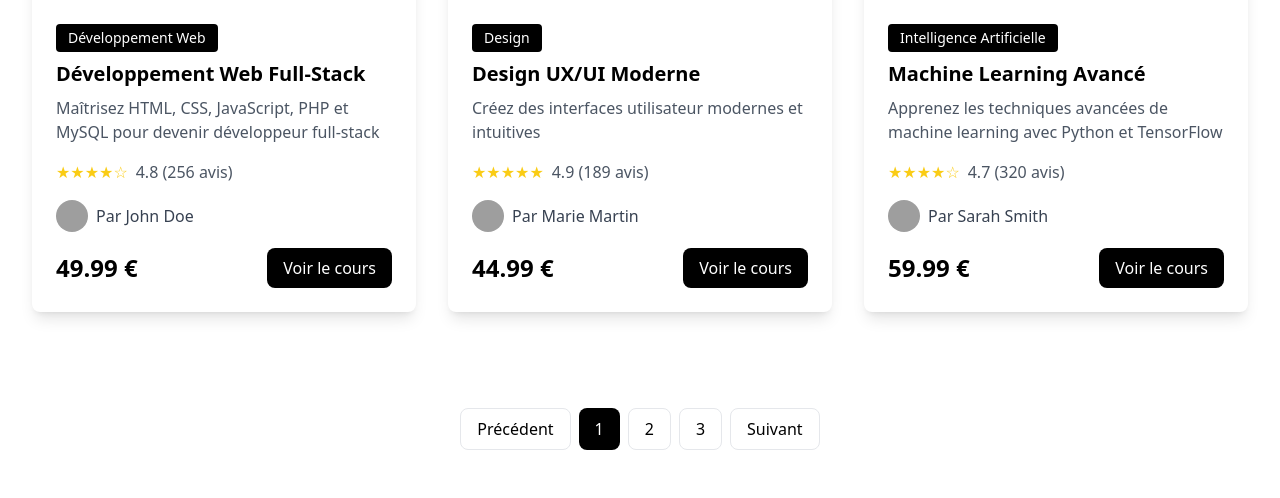
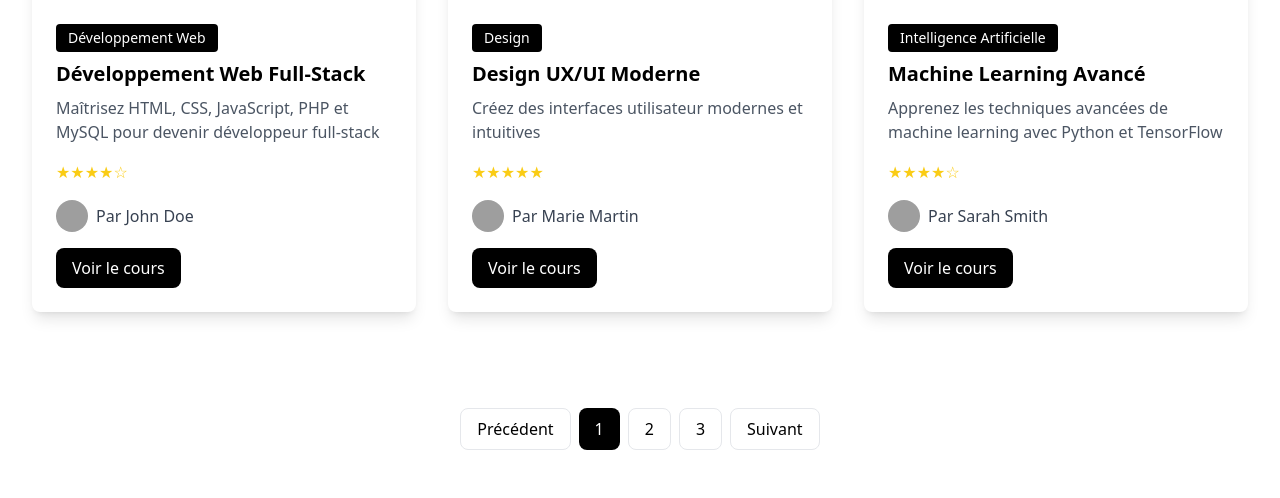
Before and after one commit to HamzaChehlaoui/Youdemy, a PHP site: page /View/Catalog_cours.php in a window 1280 px wide. Shown: the part 591-1089 px from the top of the page. Run offline with PHP 8.4, Linux system fonts and the light colour scheme; some libraries are stand-ins or nearby versions; grey boxes are pictures that could not be loaded.

Commit message:
modifed page catalog cours

```diff
--- a/View/Catalog_cours.php
+++ b/View/Catalog_cours.php
@@ -68,14 +68,14 @@
                     <p class="text-gray-600 mb-4">Maîtrisez HTML, CSS, JavaScript, PHP et MySQL pour devenir développeur full-stack</p>
                     <div class="flex items-center mb-4">
                         <div class="flex text-yellow-400">★★★★☆</div>
-                        <span class="ml-2 text-gray-600">4.8 (256 avis)</span>
+
                     </div>
                     <div class="flex items-center mb-4">
                         <img src="/api/placeholder/40/40" alt="Instructor" class="w-8 h-8 rounded-full">
                         <span class="ml-2 text-gray-700">Par John Doe</span>
                     </div>
                     <div class="flex justify-between items-center">
-                        <span class="text-2xl font-bold">49.99 €</span>
+
                         <button class="bg-black text-white px-4 py-2 rounded-lg hover:bg-gray-800">
                             Voir le cours
                         </button>
@@ -94,14 +94,14 @@
                     <p class="text-gray-600 mb-4">Créez des interfaces utilisateur modernes et intuitives</p>
                     <div class="flex items-center mb-4">
                         <div class="flex text-yellow-400">★★★★★</div>
-                        <span class="ml-2 text-gray-600">4.9 (189 avis)</span>
+
                     </div>
                     <div class="flex items-center mb-4">
                         <img src="/api/placeholder/40/40" alt="Instructor" class="w-8 h-8 rounded-full">
                         <span class="ml-2 text-gray-700">Par Marie Martin</span>
                     </div>
                     <div class="flex justify-between items-center">
-                        <span class="text-2xl font-bold">44.99 €</span>
+
                         <button class="bg-black text-white px-4 py-2 rounded-lg hover:bg-gray-800">
                             Voir le cours
                         </button>
@@ -120,14 +120,14 @@
                     <p class="text-gray-600 mb-4">Apprenez les techniques avancées de machine learning avec Python et TensorFlow</p>
                     <div class="flex items-center mb-4">
                         <div class="flex text-yellow-400">★★★★☆</div>
-                        <span class="ml-2 text-gray-600">4.7 (320 avis)</span>
+
                     </div>
                     <div class="flex items-center mb-4">
                         <img src="/api/placeholder/40/40" alt="Instructor" class="w-8 h-8 rounded-full">
                         <span class="ml-2 text-gray-700">Par Sarah Smith</span>
                     </div>
                     <div class="flex justify-between items-center">
-                        <span class="text-2xl font-bold">59.99 €</span>
+
                         <button class="bg-black text-white px-4 py-2 rounded-lg hover:bg-gray-800">
                             Voir le cours
                         </button>
```
